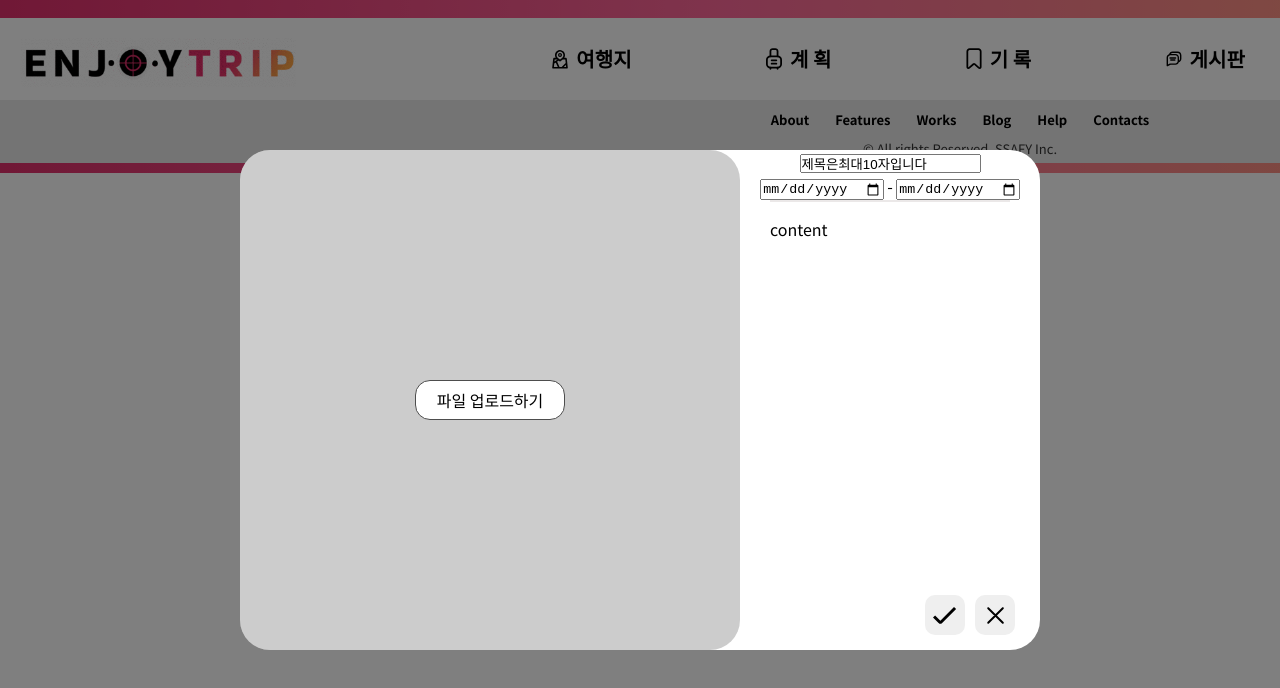
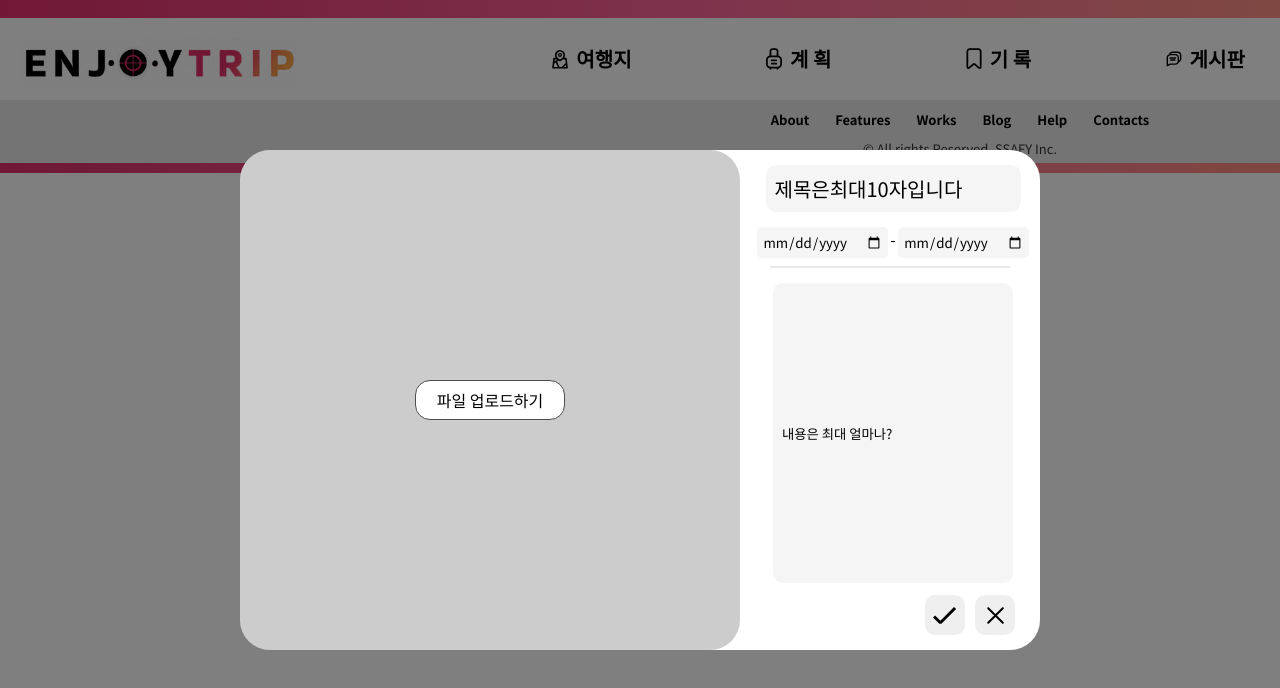
Before and after one commit to SSAFY9-CLASS6-Team7/Enjoy_Trip_Team7, a Vue app in the folder frontend/: page /history/create in a window 1280 px wide. Shown: the top 688 px of the page. Built offline with nearby package versions, Linux system fonts and the light colour scheme.

Commit message:
Fix : 날짜 포맷 적용, 기록 입력창 css 수정

```diff
--- a/frontend/src/components/history/HistoryCreate.vue
+++ b/frontend/src/components/history/HistoryCreate.vue
@@ -16,18 +16,28 @@
           />
         </label>
         <p v-for="file in files" :key="file.name">{{ file.name }}</p>
-        <!-- <img src="@/assets/sample/sample_history.jpg" /> -->
-        <!-- <img src="@/assets/sample/flower_sample.jpg" /> -->
       </div>
       <div class="detail-area">
-        <input type="text" class="title-input" v-model.lazy="title">
-        <!-- <h2 class="title">title</h2> -->
-        <!-- <div class="date">startDay - endDay</div> -->
-        <input type="date" class="date-input"/>
-        -
-        <input type="date"/>
+        <input type="text" class="title-input" v-model.lazy="title" />
+        <div class="date-area">
+          <input
+            type="date"
+            class="date-input"
+            v-model="startDay"
+            required
+            aria-required="true"
+            @change="formatDate(this.startDay)"
+          />
+          -
+          <input
+            type="date"
+            class="date-input"
+            v-model="endDay"
+            @change="formatDate(this.endDay)"
+          />
+        </div>
         <div class="line"></div>
-        <div class="content">content</div>
+        <input type="text" class="content-input" v-model.lazy="content" />
         <div class="btn-area">
           <button class="createBtn" @clisk="checkValue">
             <img class="create-btn-vector" src="@/assets/common/check_icon_black.svg" />
@@ -49,9 +59,9 @@ export default {
   data() {
     return {
       title: '제목은최대10자입니다',
-      startDay: '',
+      startDay: '날짜선택',
       endDay: '',
-      content: '',
+      content: '내용은 최대 얼마나?',
       files: [],
       // history: Object,
     };
@@ -106,6 +116,10 @@ export default {
 </script>
 
 <style scoped>
+input {
+  font-family: 'Noto Sans KR', sans-serif;
+}
+
 .modal,
 .overlay {
   width: 100%;
@@ -176,9 +190,32 @@ export default {
   margin: 0 3% 0 10%;
 }
 
-.title {
-  margin-top: 5%;
+.title-input {
+  width: 85%;
+  font-size: 20px;
+  margin: 5% 3% 0 5%;
+  padding: 3%;
+  border: none;
+  border-radius: 10px;
+  background-color: #f5f5f5;
 }
+
+.date-area {
+  /* width: 80%; */
+  display: flex;
+  justify-content: space-evenly;
+  margin: 5% 3% 0 5%;
+}
+
+.date-input {
+  border: none;
+  margin-bottom: 3%;
+  background-color: #f5f5f5; /* 배경색 설정 */
+  border-radius: 5px; /* 테두리 모서리 둥글게 설정 */
+  padding: 5px;
+}
+/* .date-input::-webkit-datetime-edit-fields-wrapper {
+} */
 
 .date {
   margin-bottom: 3%;
@@ -192,8 +229,15 @@ export default {
   margin: 0% 10%;
 }
 
-.content {
-  margin-top: 5%;
+.content-input {
+  width: 80%;
+  height: 60%;
+  margin: 5% 3% 0 5%;
+  padding: 3%;
+  border: none;
+  border-radius: 10px;
+  background-color: #f5f5f5;
+  text-align: left;
 }
 
 .btn-area {
--- a/frontend/src/components/history/HistoryView.vue
+++ b/frontend/src/components/history/HistoryView.vue
@@ -9,7 +9,9 @@
       </div>
       <div class="detail-area">
         <h2 class="title">{{ history.history.title }}</h2>
-        <div class="date">{{ history.history.startDay }} - {{ history.history.endDay }}</div>
+        <div class="date">
+          {{ formatDate(history.history.startDay) }} - {{ formatDate(history.history.endDay) }}
+        </div>
         <div class="line"></div>
         <div class="content">
           {{ history.history.content }}
@@ -56,6 +58,13 @@ export default {
         let sampleSrc = (this.historyId % 5) + 1;
         return require('@/assets/sample/sample' + sampleSrc + '.jpg');
       }
+    },
+    formatDate(selectDate) {
+      console.log(selectDate);
+      const year = selectDate.substr(0, 2);
+      const month = selectDate.substr(2, 2);
+      const day = selectDate.substr(4, 2);
+      return `${year}.${month}.${day}`;
     },
   },
   async mounted() {
```
